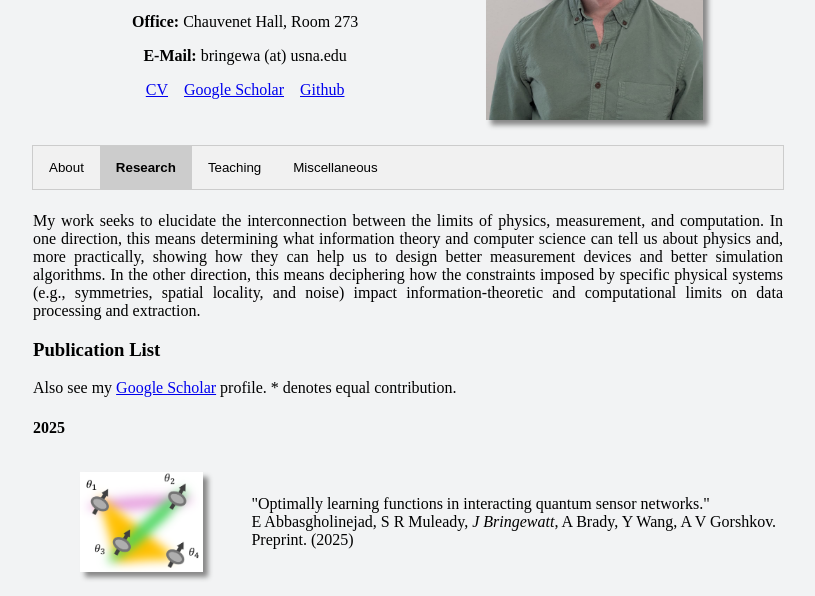
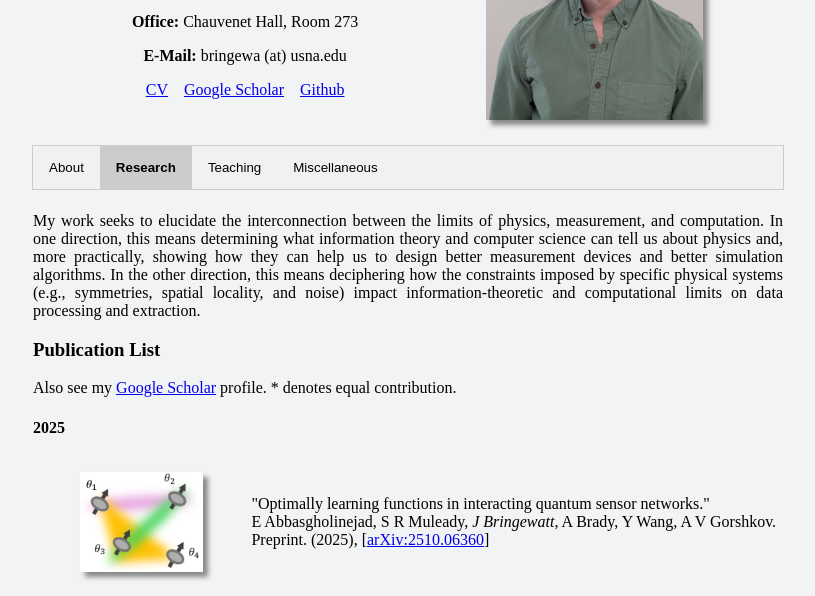
Before and after one commit to jbringewatt/jbringewatt.github.io, a plain HTML site: page index.html in a window 1280 px wide. Both pictures are taken after a click on the button "Research". Shown: the part 171-767 px from the top of the page, without its empty margins (232-1047 px from the left). Drawn offline with Linux system fonts and the light colour scheme.

Commit message:
Update index.html

```diff
--- a/index.html
+++ b/index.html
@@ -161,7 +161,7 @@ My work seeks to elucidate the interconnection between the limits of physics, me
         <td align="left" width="500" valign="center">
                 "Optimally learning functions in interacting quantum sensor networks."<br>
                 E Abbasgholinejad, S R Muleady, <i>J Bringewatt</i>, A Brady, Y Wang, A V Gorshkov.<br>
-                Preprint. (2025)
+                Preprint. (2025), [<a href="https://doi.org/10.48550/arXiv.2510.06360">arXiv:2510.06360</a>]
         </td>
         </tr>
 
```
